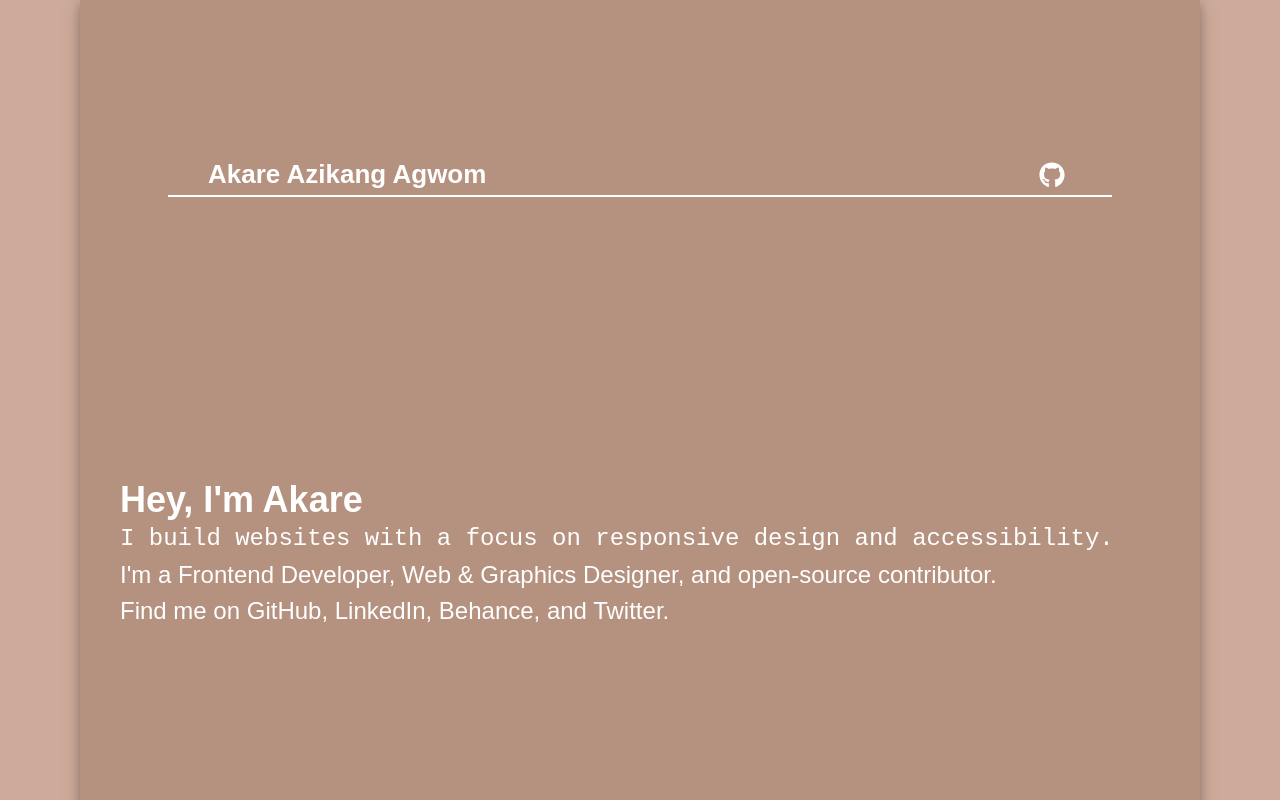
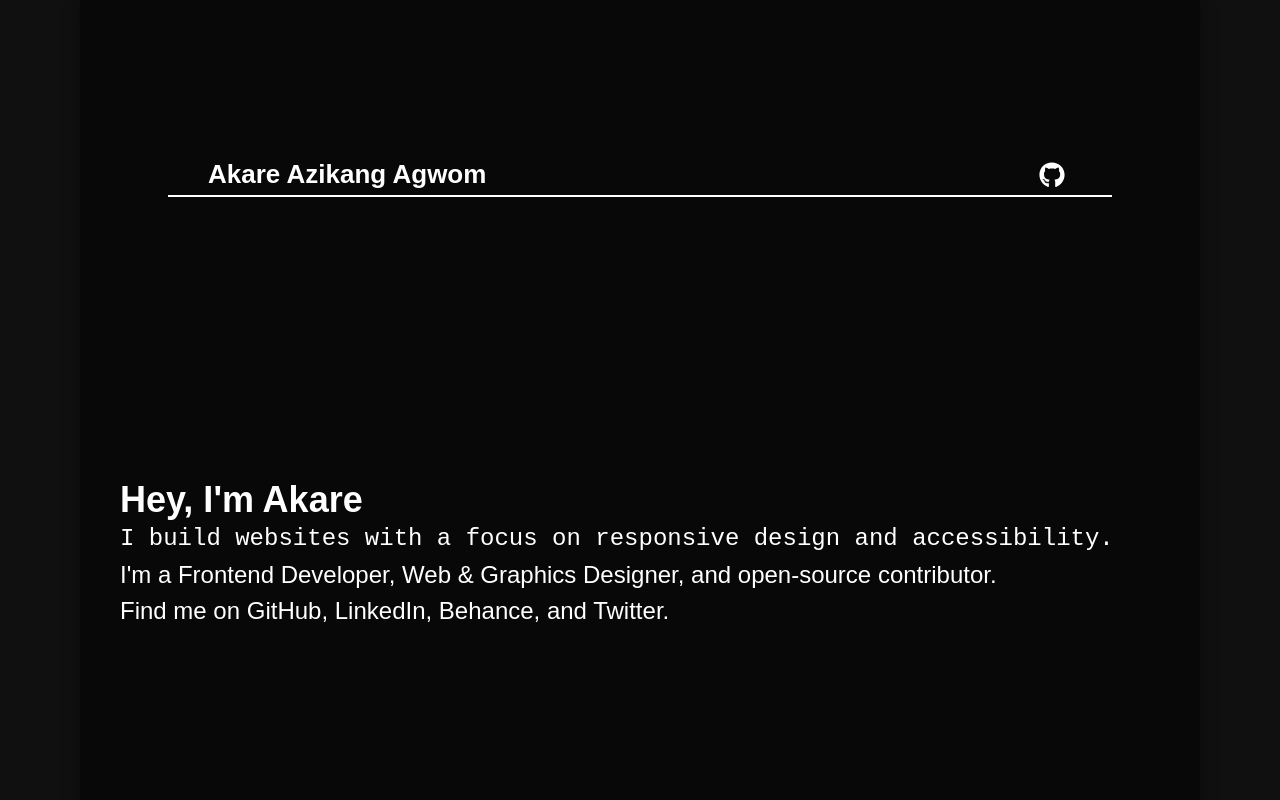
Before and after one commit to akareagwom/Portfolio-akare, a Next.js app: page / in a window 1280 px wide. Shown: the top 800 px of the page. Built offline with nearby package versions, Linux system fonts and the light colour scheme.

Commit message:
contact btn

```diff
--- a/src/pages/index.js
+++ b/src/pages/index.js
@@ -34,7 +34,7 @@ export default function Home() {
     <>
       <Box
       // bgGradient="linear(to-l,#FF9CD4,#9EC2FF)"
-      bg="#CEAA9A"
+      bg="#101010"
       color="white"
       w='100%'
       px={20}
@@ -42,7 +42,7 @@ export default function Home() {
       >
 
         <Box
-          bg={'#B5927F'}
+          bg={'#080808'}
           boxShadow={'0 4px 8px 0 rgba(0, 0, 0, 0.2), 0 6px 20px 0 rgba(0, 0, 0, 0.19)'}
          >
           <Box
```
